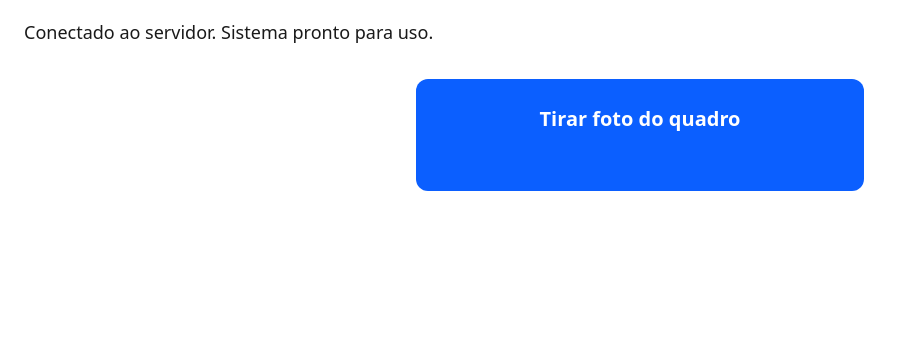
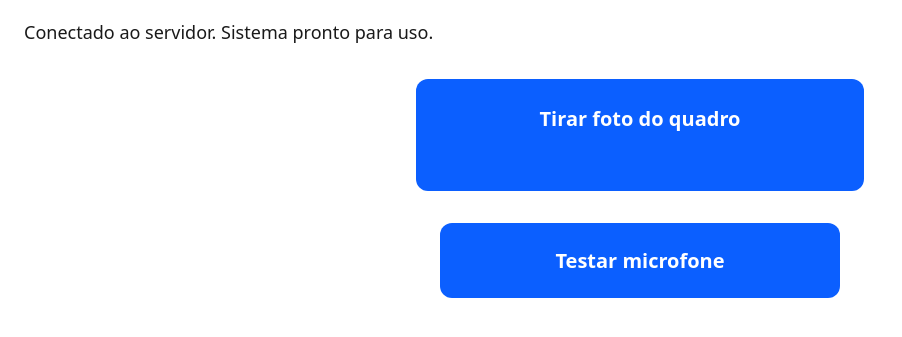
Before and after one commit to LuizHenri01/ProjetoIOT, a Flask app: page / in a window 1280 px wide. Shown: the part 78-415 px from the top of the page, without its empty margins (0-902 px from the left). Run offline with Flask 3, Linux system fonts and the light colour scheme; parts of the project's set-up code (start-up, migrations or seed data) failed here and were passed over.

Commit message:
feat: adiciona teste de acesso ao microfone

```diff
--- a/app/static/css/style.css
+++ b/app/static/css/style.css
@@ -55,3 +55,8 @@ h1 {
     white-space: nowrap;
     border: 0;
 }
+
+button.botao-grande {
+    border: none;
+    font-family: inherit;
+}
--- /dev/null
+++ b/app/static/js/microfone.js
@@ -0,0 +1,18 @@
+// Testezinho
+const botaoMic = document.getElementById("botao-mic");
+const statusMic = document.getElementById("status-mic");
+
+botaoMic.addEventListener("click", async () => {
+    if (!window.isSecureContext || !navigator.mediaDevices) {
+        statusMic.textContent = "Contexto inseguro. Acesse o sistema por https.";
+        return;
+    }
+
+    try {
+        const fluxo = await navigator.mediaDevices.getUserMedia({ audio: true });
+        fluxo.getTracks().forEach((faixa) => faixa.stop());
+        statusMic.textContent = "Microfone liberado. Pronto para gravar.";
+    } catch (erro) {
+        statusMic.textContent = "Microfone negado ou indisponível.";
+    }
+});
--- a/app/templates/index.html
+++ b/app/templates/index.html
@@ -31,9 +31,18 @@
         </section>
 
         <p id="status-foto" role="status" aria-live="polite"></p>
+
+                <section aria-label="Teste do microfone">
+            <button type="button" id="botao-mic" class="botao-grande">
+                Testar microfone
+            </button>
+        </section>
+
+        <p id="status-mic" role="status" aria-live="polite"></p>
     </main>
 
     <script src="{{ url_for('static', filename='js/conexao.js') }}"></script>
     <script src="{{ url_for('static', filename='js/fotos.js') }}"></script>
+        <script src="{{ url_for('static', filename='js/microfone.js') }}"></script>
 </body>
 </html>
```
